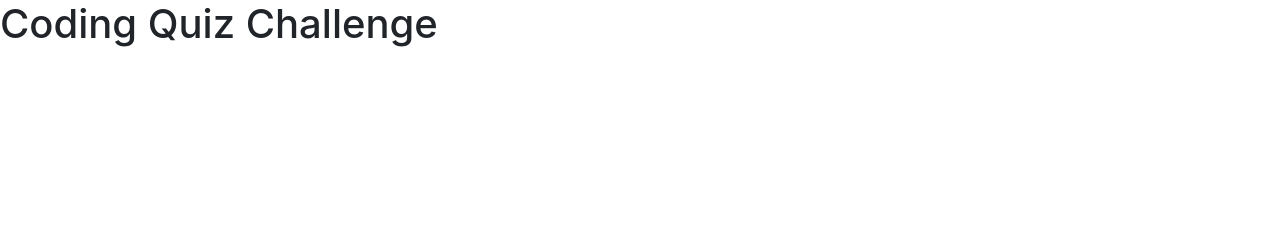
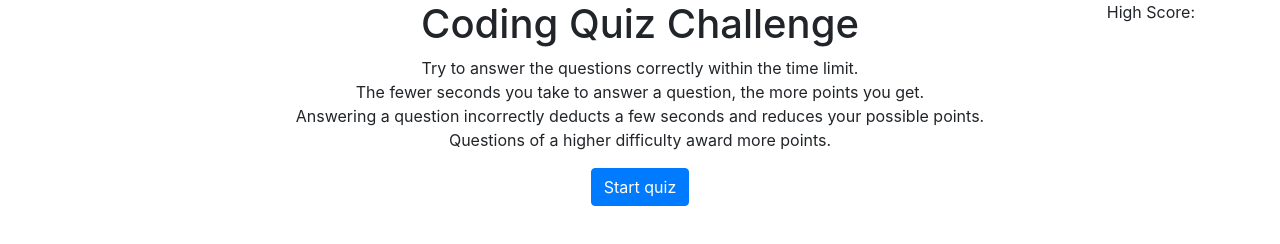
Before and after one commit to JCCCHU/Code-Quiz, a plain HTML site: page index.html in a window 1280 px wide. Drawn offline with nearby package versions, Linux system fonts and the light colour scheme.

Commit message:
Add basic HTML and bootstrap elements to the landing page

```diff
--- a/index.html
+++ b/index.html
@@ -17,6 +17,28 @@
 </head>
 
 <body>
-    <h1>Coding Quiz Challenge</h1>
+    <div class="container">
 
+        <div class="row">
+            <div class="col-3"></div>
+            <div class="col-6 text-center">
+                <h1>Coding Quiz Challenge</h1>
+            </div>
+            <div class="col-3 text-right">
+                <p class="text-right">High Score: <span id="high-score"></span></h2>
+            </div>
+        </div>
+        <div class="row">
+            <div class="col-12">
+                <p class="text-center">Try to answer the questions correctly within the time limit.<br>The fewer seconds you take to answer a question, the more points you get.<br>Answering a question incorrectly deducts a few seconds and reduces your possible points.<br>Questions of a higher difficulty award more points.<br></p>
+            </div>
+        </div>
+        </div>
+        <div class="row">
+            <div class="col-12 text-center">
+                <button type="button" class="text-center btn btn-primary">Start quiz</button>
+            </div>
+
+        </div>
+    </div>
 </body>
```
